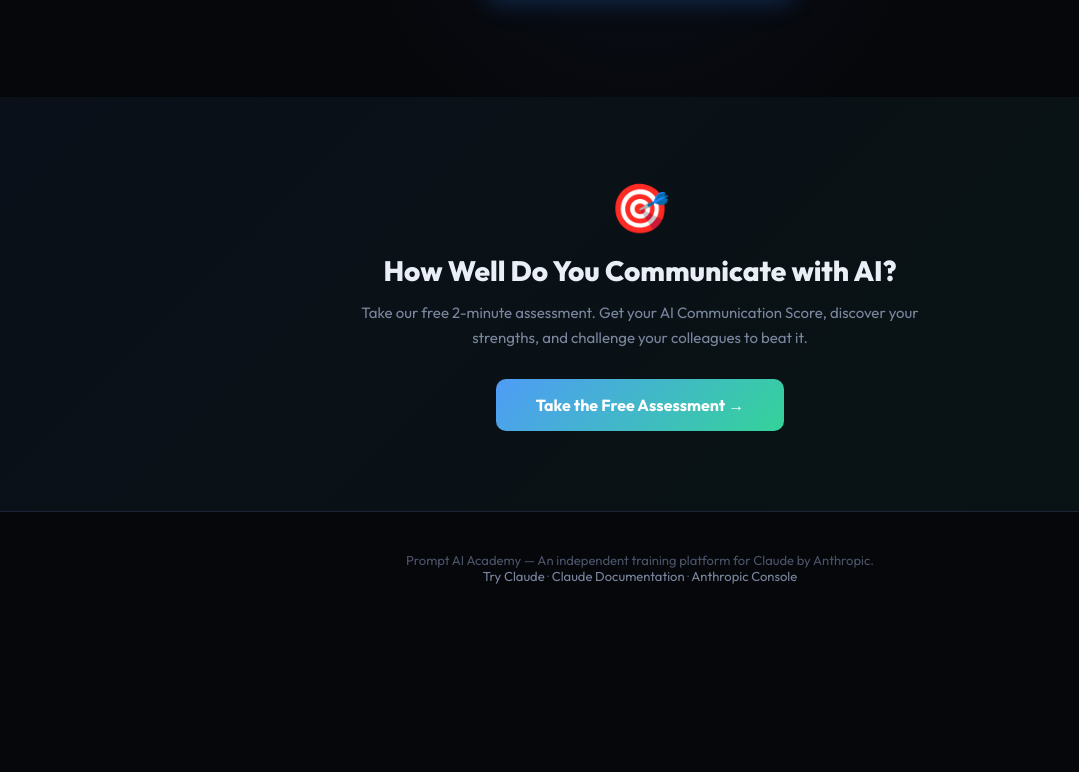
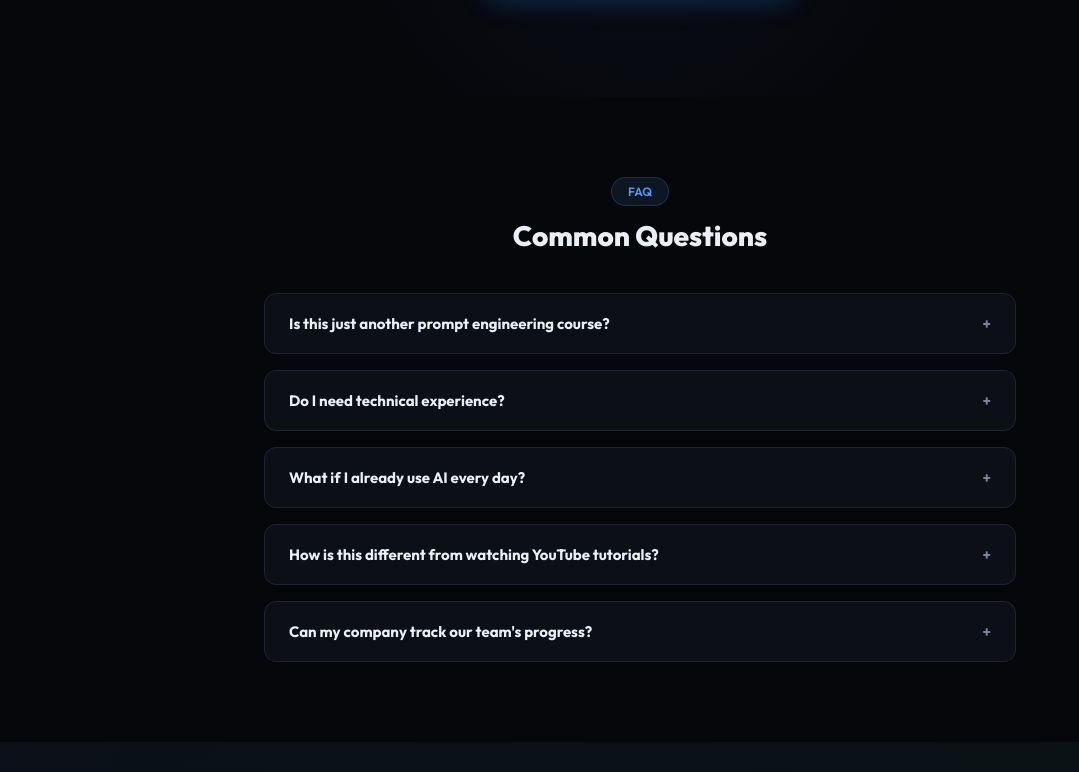
Before and after one commit to arnoldphipps/claude-academy, a website: page public/index.html in a window 1280 px wide. Shown: the part 3808-4580 px from the top of the page, without its empty margins (0-1079 px from the left). Before the commit the page ends 4432 px from the top, so only its background shows below. Drawn offline with Linux system fonts and the light colour scheme.

Commit message:
Add FAQ section to landing page

```diff
--- a/public/index.html
+++ b/public/index.html
@@ -256,6 +256,27 @@ footer a{color:var(--mt)}
   </div>
 </section>
 
+<section style="padding:80px 24px;max-width:800px;margin:0 auto">
+<div style="text-align:center;margin-bottom:40px"><span style="display:inline-block;padding:6px 16px;background:rgba(79,156,247,0.1);border:1px solid rgba(79,156,247,0.2);border-radius:20px;font-size:12px;font-weight:600;color:var(--ac)">FAQ</span>
+<h2 style="font-size:28px;font-weight:800;margin-top:12px">Common Questions</h2></div>
+<div style="display:flex;flex-direction:column;gap:16px">
+<details style="background:var(--sf);border:1px solid var(--bd);border-radius:12px;padding:20px 24px;cursor:pointer">
+<summary style="font-weight:700;font-size:15px;color:var(--tx);list-style:none;display:flex;justify-content:space-between;align-items:center">Is this just another prompt engineering course? <span style="color:var(--mt)">+</span></summary>
+<p style="margin-top:12px;color:var(--tx2);font-size:14px;line-height:1.7">No. Most courses teach you techniques and leave you on your own. We put an AI coach in the room with you. Professor Claude grades every submission, gives specific feedback on what worked and what didn't, and lets you revise and resubmit until you see real improvement. You don't just learn — you prove you've improved, with data.</p></details>
+<details style="background:var(--sf);border:1px solid var(--bd);border-radius:12px;padding:20px 24px;cursor:pointer">
+<summary style="font-weight:700;font-size:15px;color:var(--tx);list-style:none;display:flex;justify-content:space-between;align-items:center">Do I need technical experience? <span style="color:var(--mt)">+</span></summary>
+<p style="margin-top:12px;color:var(--tx2);font-size:14px;line-height:1.7">Absolutely not. Our founder has zero coding experience and 30 years of business experience. Module 1 starts from the very beginning. If you can write an email, you can do this. By Module 4, you'll be doing things that impress software engineers.</p></details>
+<details style="background:var(--sf);border:1px solid var(--bd);border-radius:12px;padding:20px 24px;cursor:pointer">
+<summary style="font-weight:700;font-size:15px;color:var(--tx);list-style:none;display:flex;justify-content:space-between;align-items:center">What if I already use AI every day? <span style="color:var(--mt)">+</span></summary>
+<p style="margin-top:12px;color:var(--tx2);font-size:14px;line-height:1.7">Take our free AI Communication Assessment first — it takes 2 minutes and will show you exactly where your gaps are. Most daily AI users score between 50-70, meaning they're leaving 30-50% of Claude's capabilities on the table. Module 3 and 4 are designed specifically for experienced users.</p></details>
+<details style="background:var(--sf);border:1px solid var(--bd);border-radius:12px;padding:20px 24px;cursor:pointer">
+<summary style="font-weight:700;font-size:15px;color:var(--tx);list-style:none;display:flex;justify-content:space-between;align-items:center">How is this different from watching YouTube tutorials? <span style="color:var(--mt)">+</span></summary>
+<p style="margin-top:12px;color:var(--tx2);font-size:14px;line-height:1.7">Tutorials are passive — you watch, you forget. Our platform is active — you practice, you get graded, you improve. Every lesson has a real challenge. Every submission gets personalized coaching from an AI tutor. You earn badges, build streaks, and track your scores over time. It's the difference between watching someone ride a bike and actually riding one.</p></details>
+<details style="background:var(--sf);border:1px solid var(--bd);border-radius:12px;padding:20px 24px;cursor:pointer">
+<summary style="font-weight:700;font-size:15px;color:var(--tx);list-style:none;display:flex;justify-content:space-between;align-items:center">Can my company track our team's progress? <span style="color:var(--mt)">+</span></summary>
+<p style="margin-top:12px;color:var(--tx2);font-size:14px;line-height:1.7">Yes. Supervisors get a dedicated dashboard showing every team member's progress: lessons completed, scores, improvement trends, time invested, and leaderboard rankings. You can export the data as CSV for reporting. This is the ROI data that generic AI training can't provide.</p></details>
+</div>
+</section>
 <section style="text-align:center;padding:80px 24px;background:linear-gradient(135deg,rgba(79,156,247,0.06),rgba(52,211,153,0.06))">
 <div style="max-width:560px;margin:0 auto">
 <div style="font-size:48px;margin-bottom:16px">🎯</div>
```
